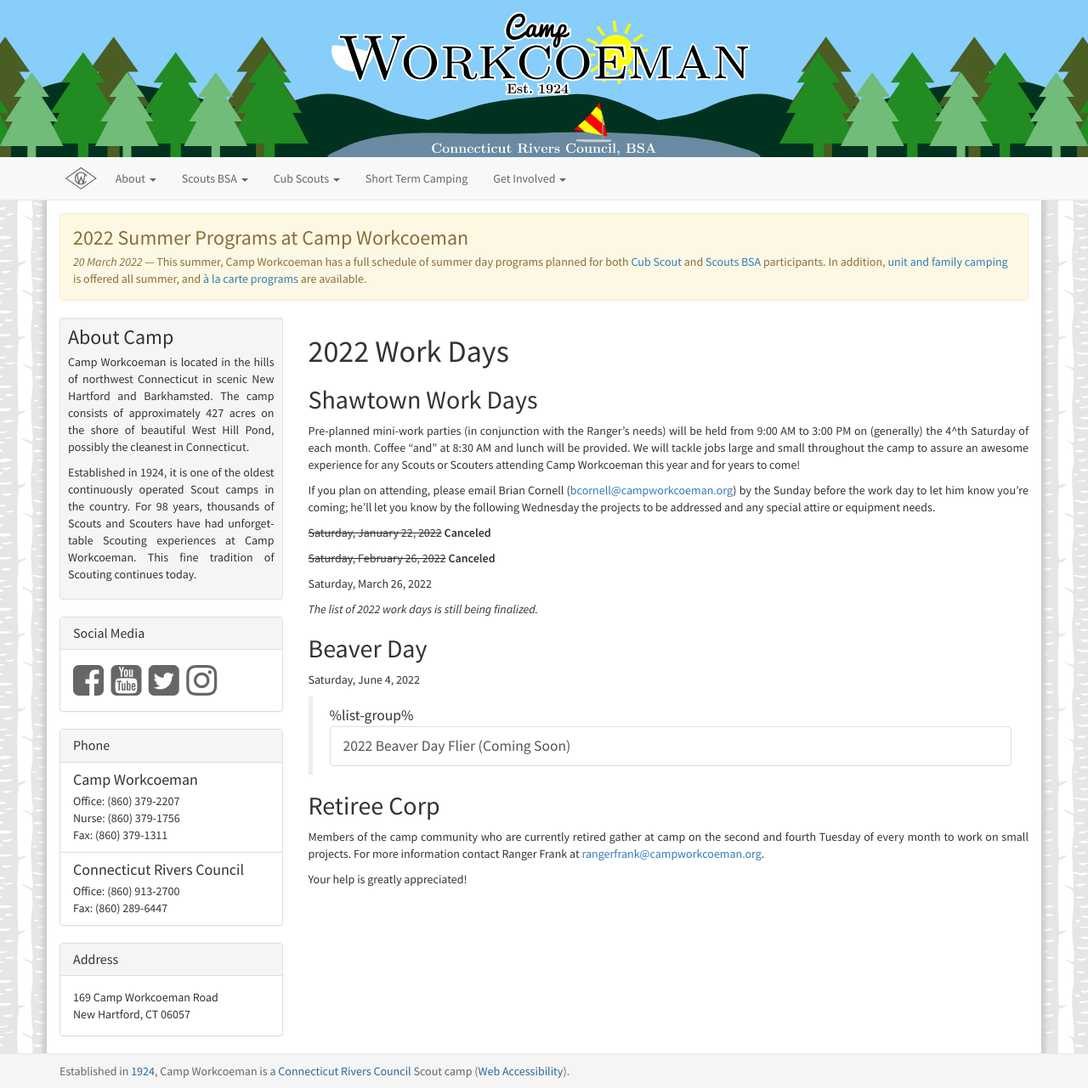
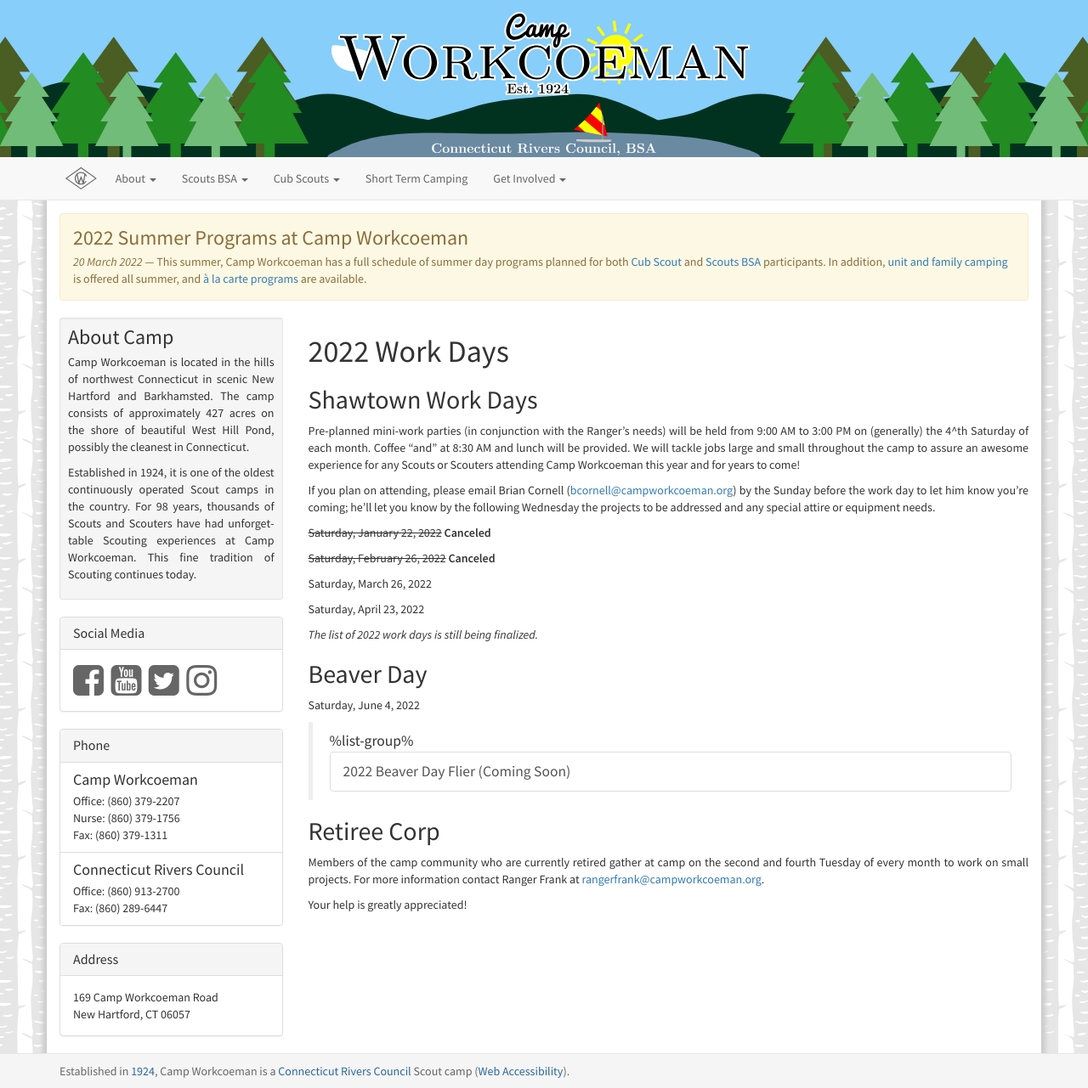
Before and after one commit to campworkcoeman/campworkcoeman.org, a Jekyll site: the page built from get-involved/work-days.md, in a window 1280 px wide. Shown: the whole page at 85% size. Built offline with Jekyll 4.4.1, drawn with Linux system fonts in a browser that asks for light colours; nearby versions of some CDN libraries; Markdown is read by kramdown in place of the engine named in the settings.

Commit message:
Add April work day.

```diff
--- a/get-involved/work-days.md
+++ b/get-involved/work-days.md
@@ -18,6 +18,8 @@
 
 Saturday, March 26, 2022
 
+Saturday, April 23, 2022
+
 *The list of 2022 work days is still being finalized.*
 
 ## Beaver Day
```
